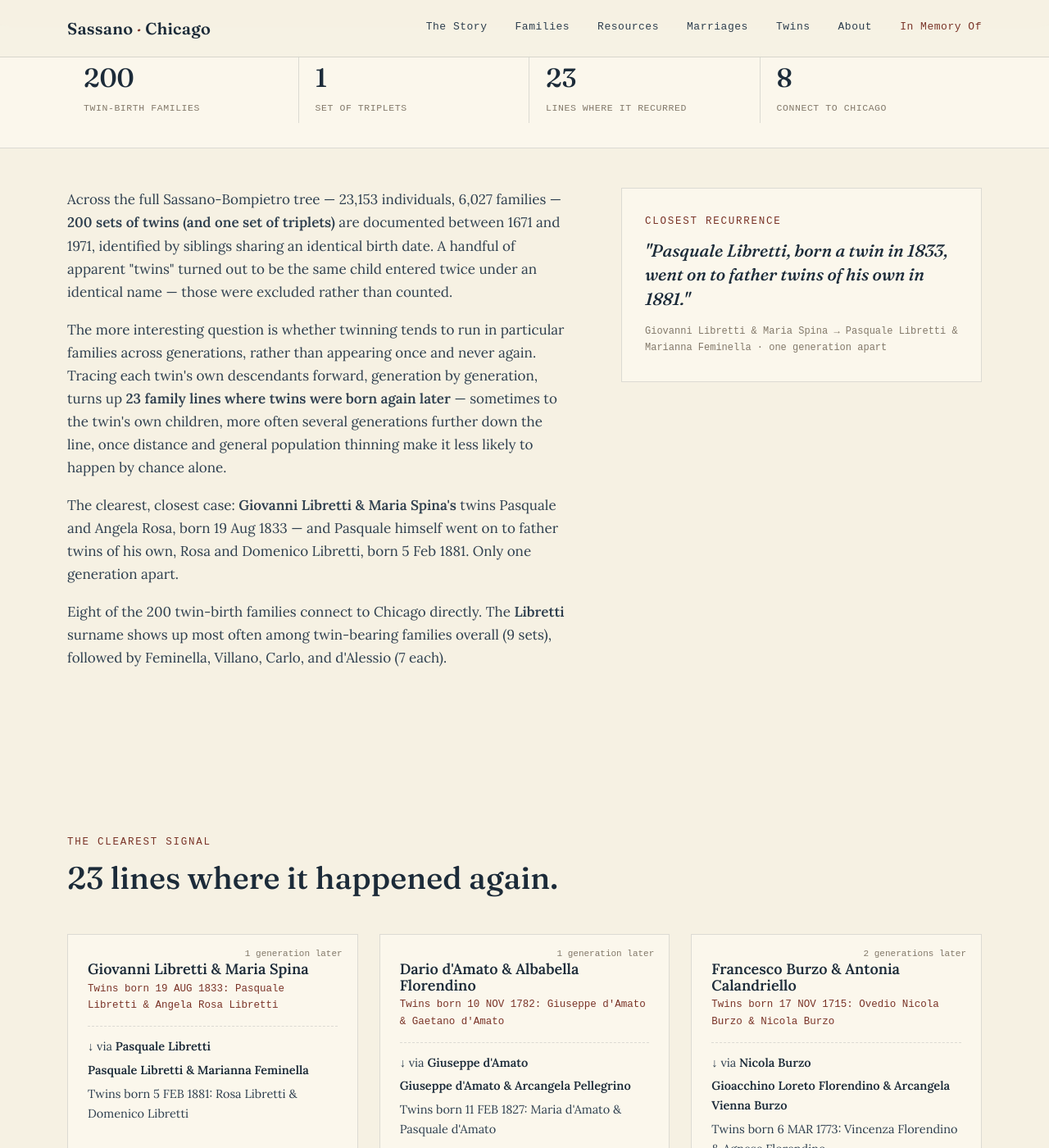
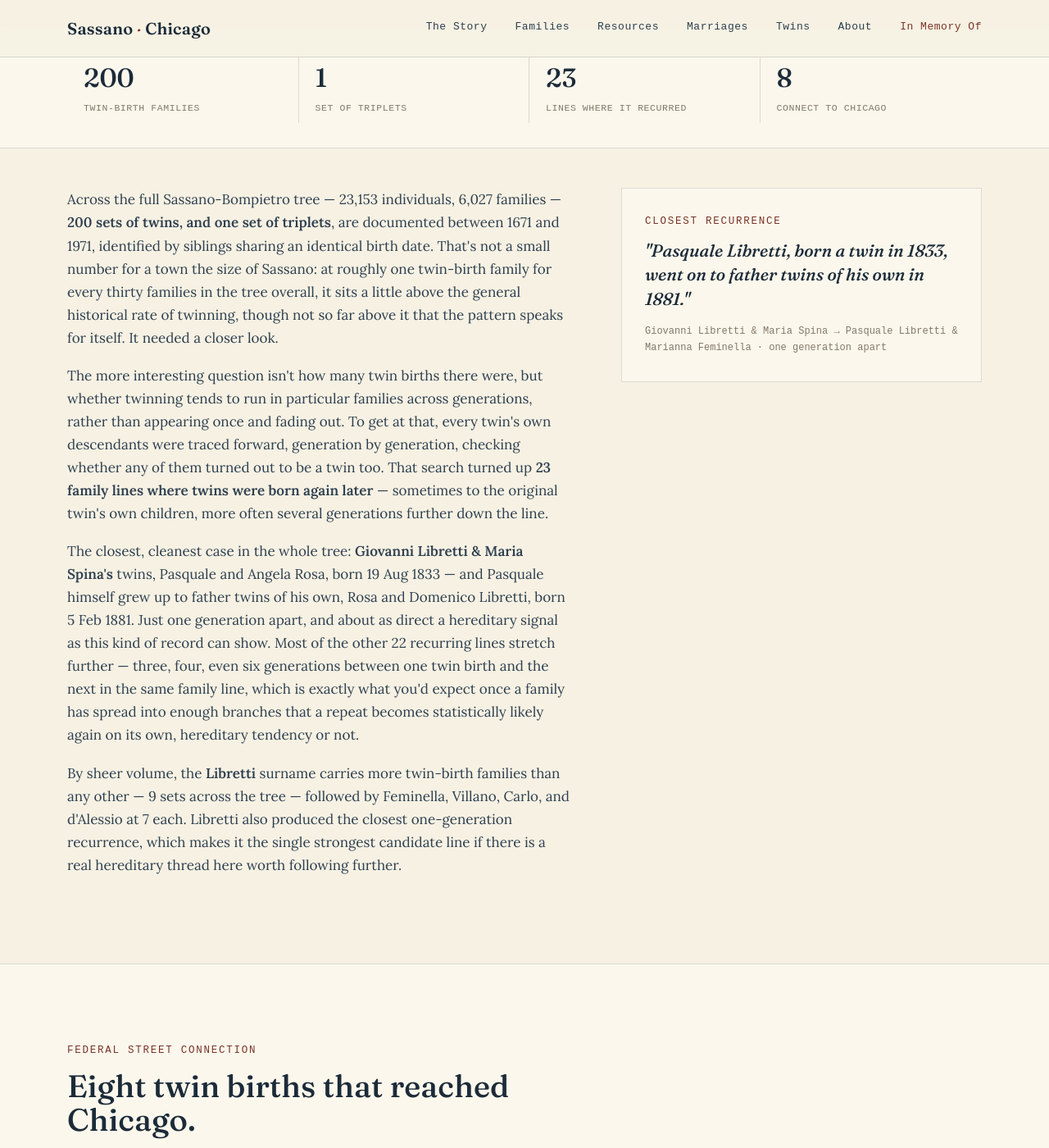
Before and after one commit to johncavallone/sassanochicago, a Jekyll site: the page built from twins.html, in a window 1280 px wide and 1400 px high, scrolled down 349 px. Shown: the whole window at 82% size. Built offline with Jekyll 4.4.1, drawn with Linux system fonts in a browser that asks for light colours; some web fonts are replaced; some of the changed text lies outside the part shown.

Commit message:
Add files via upload

```diff
--- a/twins.html
+++ b/twins.html
@@ -25,18 +25,80 @@ description: >-
 <section style="padding-top:48px;">
   <div class="wrap narrative-grid">
     <div class="prose">
-      <p>Across the full Sassano-Bompietro tree — 23,153 individuals, 6,027 families — <b>200 sets of twins (and one set of triplets)</b> are documented between 1671 and 1971, identified by siblings sharing an identical birth date. A handful of apparent "twins" turned out to be the same child entered twice under an identical name — those were excluded rather than counted.</p>
+      <p>Across the full Sassano-Bompietro tree — 23,153 individuals, 6,027 families — <b>200 sets of twins, and one set of triplets</b>, are documented between 1671 and 1971, identified by siblings sharing an identical birth date. That's not a small number for a town the size of Sassano: at roughly one twin-birth family for every thirty families in the tree overall, it sits a little above the general historical rate of twinning, though not so far above it that the pattern speaks for itself. It needed a closer look.</p>
 
-      <p>The more interesting question is whether twinning tends to run in particular families across generations, rather than appearing once and never again. Tracing each twin's own descendants forward, generation by generation, turns up <b>23 family lines where twins were born again later</b> — sometimes to the twin's own children, more often several generations further down the line, once distance and general population thinning make it less likely to happen by chance alone.</p>
+      <p>The more interesting question isn't how many twin births there were, but whether twinning tends to run in particular families across generations, rather than appearing once and fading out. To get at that, every twin's own descendants were traced forward, generation by generation, checking whether any of them turned out to be a twin too. That search turned up <b>23 family lines where twins were born again later</b> — sometimes to the original twin's own children, more often several generations further down the line.</p>
 
-      <p>The clearest, closest case: <b>Giovanni Libretti &amp; Maria Spina's</b> twins Pasquale and Angela Rosa, born 19 Aug 1833 — and Pasquale himself went on to father twins of his own, Rosa and Domenico Libretti, born 5 Feb 1881. Only one generation apart.</p>
+      <p>The closest, cleanest case in the whole tree: <b>Giovanni Libretti &amp; Maria Spina's</b> twins, Pasquale and Angela Rosa, born 19 Aug 1833 — and Pasquale himself grew up to father twins of his own, Rosa and Domenico Libretti, born 5 Feb 1881. Just one generation apart, and about as direct a hereditary signal as this kind of record can show. Most of the other 22 recurring lines stretch further — three, four, even six generations between one twin birth and the next in the same family line, which is exactly what you'd expect once a family has spread into enough branches that a repeat becomes statistically likely again on its own, hereditary tendency or not.</p>
 
-      <p>Eight of the 200 twin-birth families connect to Chicago directly. The <b>Libretti</b> surname shows up most often among twin-bearing families overall (9 sets), followed by Feminella, Villano, Carlo, and d'Alessio (7 each).</p>
+      <p>By sheer volume, the <b>Libretti</b> surname carries more twin-birth families than any other — 9 sets across the tree — followed by Feminella, Villano, Carlo, and d'Alessio at 7 each. Libretti also produced the closest one-generation recurrence, which makes it the single strongest candidate line if there is a real hereditary thread here worth following further.</p>
     </div>
     <div class="pullcard">
       <span class="eyebrow">Closest recurrence</span>
       <blockquote>"Pasquale Libretti, born a twin in 1833, went on to father twins of his own in 1881."</blockquote>
       <div class="attrib">Giovanni Libretti &amp; Maria Spina → Pasquale Libretti &amp; Marianna Feminella · one generation apart</div>
+    </div>
+  </div>
+</section>
+
+<section id="chicago-twins" style="background:var(--card); border-top:1px solid var(--stone-line); border-bottom:1px solid var(--stone-line);">
+  <div class="wrap">
+    <div class="section-head">
+      <div>
+        <span class="eyebrow">Federal Street connection</span>
+        <h2>Eight twin births that reached Chicago.</h2>
+        <p>Of the 200 documented twin-birth families, eight have a child with a direct Chicago or Illinois record — birth, residence, or death.</p>
+      </div>
+    </div>
+    <div class="card-grid">
+      <div class="ledger-card" style="clip-path:none;">
+        <span class="rec-no">1913</span>
+        <h3>Giuseppe Giovanni Cavallone &amp; Rosa Arnone</h3>
+        <div class="dates">Twins: James Joseph &amp; Dominic Cavallone, b. 27 Jul 1919</div>
+        <div class="meta"><div>Both sons appear in the 1930 and 1940 Chicago census; Dominic died in Chicago.</div></div>
+      </div>
+      <div class="ledger-card" style="clip-path:none;">
+        <span class="rec-no">1928</span>
+        <h3>Vincenzo "James" Cavallone &amp; Rosa di Bella</h3>
+        <div class="dates">Twins: James Anthony &amp; Josephine M Cavallone, b. 1 Apr 1928</div>
+        <div class="meta"><div>Both lived and, in James's case, died in Chicago, Cook County.</div></div>
+      </div>
+      <div class="ledger-card" style="clip-path:none;">
+        <span class="rec-no">1913</span>
+        <h3>Antonio Pellegrino &amp; Maria Antonia Calandriello</h3>
+        <div class="dates">Twins: Arcangela &amp; Angeline Pellegrino, b. 25 Jul 1913</div>
+        <div class="meta"><div>The same couple who settled at 4741 Federal Street, listed on the <a href="{{ '/families.html' | relative_url }}" style="color:var(--brick);">Families</a> and <a href="{{ '/plot-map-with-where-they-lived.html' | relative_url }}" style="color:var(--brick);">Plot Map</a> pages. Both daughters lived and died in Chicago, Cook County.</div></div>
+      </div>
+      <div class="ledger-card" style="clip-path:none;">
+        <span class="rec-no">1912</span>
+        <h3>Giuseppe Riccio &amp; Angela d'Amato</h3>
+        <div class="dates">Twins: Alice Theresa &amp; Carmela Riccio, b. 30 Nov 1912</div>
+        <div class="meta"><div>Alice appears in the 1930 Chicago census; Carmela died in Chicago.</div></div>
+      </div>
+      <div class="ledger-card" style="clip-path:none;">
+        <span class="rec-no">1904</span>
+        <h3>Celesta d'Ambrosia &amp; unrecorded father</h3>
+        <div class="dates">Twins: Vito &amp; Jesse Magliano, b. 29 Feb 1904 (leap day)</div>
+        <div class="meta"><div>Both sons appear in the 1920 and 1930 Chicago Ward 29 census; Jesse died in Chicago.</div></div>
+      </div>
+      <div class="ledger-card" style="clip-path:none;">
+        <span class="rec-no">1887</span>
+        <h3>Francesco di Brizzi &amp; Maria Pinto</h3>
+        <div class="dates">Twins: Maria &amp; Angela di Brizzi, b. 14 Oct 1887</div>
+        <div class="meta"><div>Angela died in Chicago, Cook County.</div></div>
+      </div>
+      <div class="ledger-card" style="clip-path:none;">
+        <span class="rec-no">1945</span>
+        <h3>John Ralph Pinto &amp; unrecorded mother</h3>
+        <div class="dates">Twins: Fred &amp; Edward Pinto, b. 23 Aug 1945</div>
+        <div class="meta"><div>Edward died in Norridge, Cook County, Illinois.</div></div>
+      </div>
+      <div class="ledger-card" style="clip-path:none;">
+        <span class="rec-no">1971</span>
+        <h3>John Louis Libretti &amp; unrecorded mother</h3>
+        <div class="dates">Twins: William &amp; Anthony Libretti, b. 30 Apr 1971</div>
+        <div class="meta"><div>The most recent twin birth in the tree with a Chicago-area connection — Anthony's residence is recorded in Tinley Park and Lockport, Illinois.</div></div>
+      </div>
     </div>
   </div>
 </section>
```
